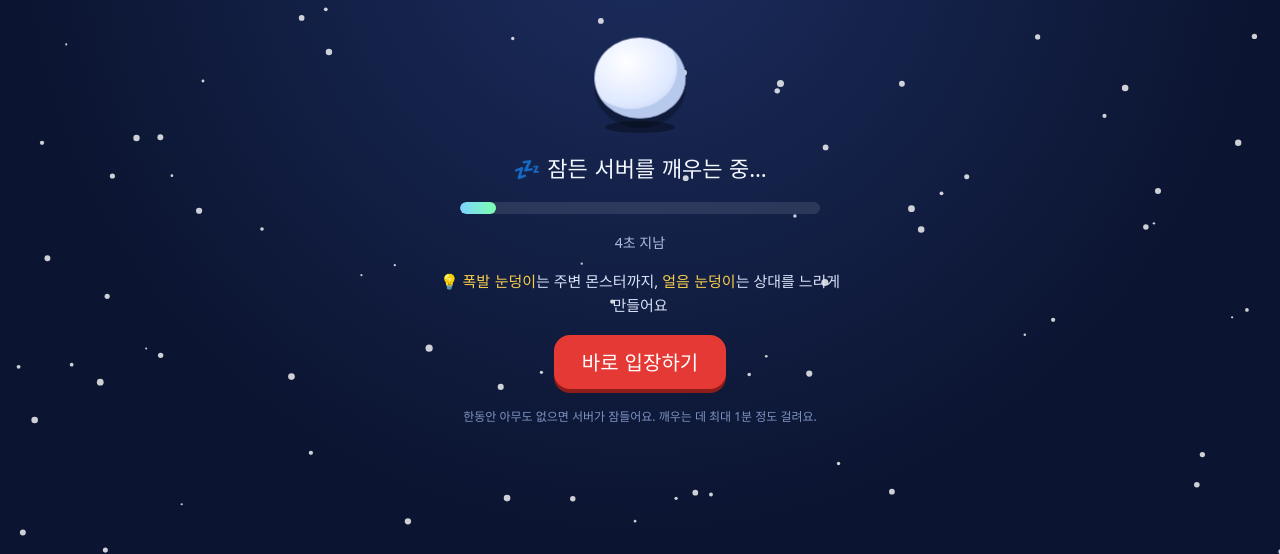
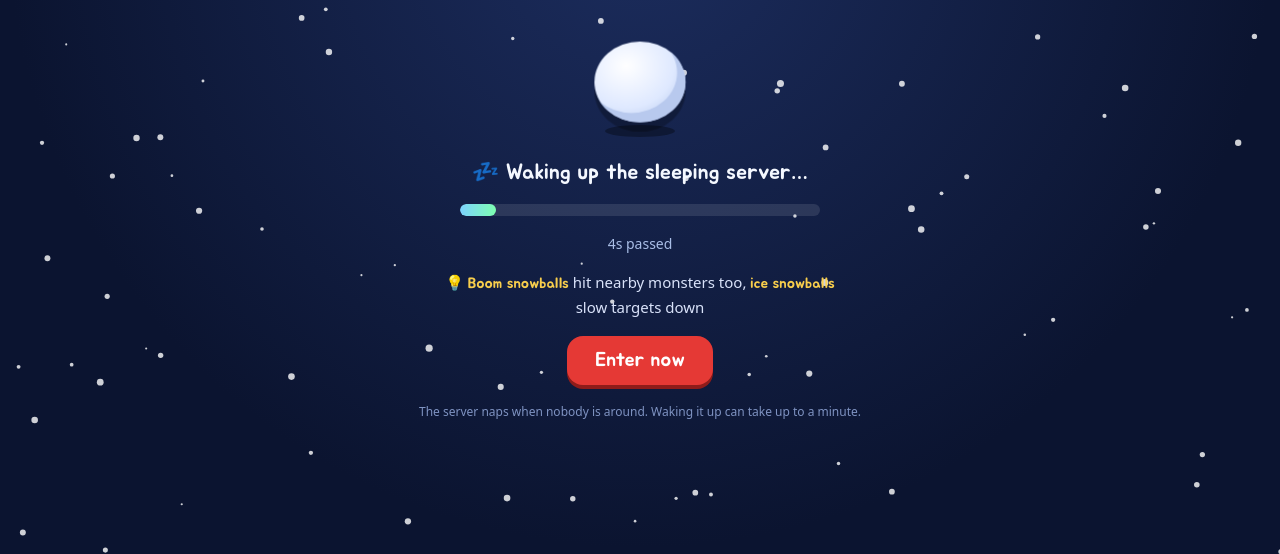
Before and after one commit to snowball-fight/snowball-fight.github.io, a plain HTML site: page index.html in a window 1280 px wide. Shown: the part 246-800 px from the top of the page. Drawn offline with Linux system fonts and the light colour scheme; no server answers.

Commit message:
대기 화면 다국어 (브라우저 언어에 따라 한국어·영어·일본어·중국어)
Co-Authored-By: Claude Opus 5.5 <noreply@anthropic.com>
Claude-Session: https://claude.ai/code/session_01UrppbAwQ2U1Y3QXffoq6Vq

```diff
--- a/index.html
+++ b/index.html
@@ -40,14 +40,14 @@
 <body>
 <canvas id="snow" aria-hidden="true"></canvas>
 <main>
-  <h1>🎄 크리스마스 눈싸움<small>3D 오픈월드 · 눈마을 1서버</small></h1>
+  <h1><span id="ttl">🎄 크리스마스 눈싸움</span><small id="ttlSub">3D 오픈월드 · 눈마을 1서버</small></h1>
   <div aria-hidden="true" style="margin-top:34px"><div class="ball"></div><div class="shadow" style="margin:0 auto"></div></div>
   <div id="status" role="status" aria-live="polite">눈마을 서버 확인 중…</div>
   <div class="bar" aria-hidden="true"><i id="prog"></i></div>
   <div id="sub"></div>
   <div id="tip"></div>
   <a class="go" id="go" href="https://christmas-snowball.onrender.com/">바로 입장하기</a>
-  <div class="foot">한동안 아무도 없으면 서버가 잠들어요. 깨우는 데 최대 1분 정도 걸려요.</div>
+  <div class="foot" id="foot">한동안 아무도 없으면 서버가 잠들어요. 깨우는 데 최대 1분 정도 걸려요.</div>
 </main>
 <script>
 const GAME = 'https://christmas-snowball.onrender.com';
@@ -55,16 +55,27 @@ const $ = id => document.getElementById(id);
 const qs = location.search + location.hash;
 $('go').href = GAME + '/' + qs;
 
+// 언어: 브라우저 언어로 자동 (한국어 · English · 日本語 · 中文)
+const LANG = (() => { const n = String(navigator.language || 'ko').toLowerCase().slice(0, 2); return ['ko', 'en', 'ja', 'zh'].includes(n) ? n : 'en'; })();
+const L = {
+  ko: { ttl: '🎄 크리스마스 눈싸움', sub: '3D 오픈월드 · 눈마을 1서버', check: '눈마을 서버 확인 중…', go: '바로 입장하기', foot: '한동안 아무도 없으면 서버가 잠들어요. 깨우는 데 최대 1분 정도 걸려요.',
+    ready: '서버 준비 완료! 입장합니다 ⛄', playing: n => `지금 ${n}명이 놀고 있어요`, waking: '💤 잠든 서버를 깨우는 중…', sec: s => `${s}초 지남`, long: ' · 오래 걸리면 아래 버튼으로 직접 들어가 보세요',
+    tips: ['<b>안전지대</b>(초록 원) 밖에서는 다른 플레이어와도 눈싸움을 할 수 있어요', '<b>나쁜 산타</b>를 쓰러뜨리면 반짝이는 황금 선물을 떨어뜨려요', '선물 아이템은 <b>먹을수록 중첩</b>돼요. 연사를 먹으면 눈덩이 수도 늘어나요', '모닥불 옆 통나무에 <b>앉아서(F)</b> 쉬면 체력이 빨리 차요', '안전지대에서 <b>☕ 티타임(T)</b>으로 따뜻한 커피 한 잔!', '<b>👕 꾸미기</b>에서 루돌프 코, 산타 수염, 토끼 귀를 골라 보세요', '<b>폭발 눈덩이</b>는 주변 몬스터까지, <b>얼음 눈덩이</b>는 상대를 느리게 만들어요'] },
+  en: { ttl: '🎄 Christmas Snowball Fight', sub: '3D open world · Snow Village Server 1', check: 'Checking the Snow Village server…', go: 'Enter now', foot: 'The server naps when nobody is around. Waking it up can take up to a minute.',
+    ready: 'Server ready! Entering ⛄', playing: n => `${n} playing right now`, waking: '💤 Waking up the sleeping server…', sec: s => `${s}s passed`, long: ' · Taking long? Try the button below',
+    tips: ['Outside the <b>Safe Zone</b> (green circle) you can snowball-fight other players too', 'Defeat a <b>Bad Santa</b> and it drops shiny golden gifts', 'Gift items <b>stack</b> the more you collect. Rapid fire also raises your snowball count', 'Rest <b>seated (F)</b> on the logs by the campfire to heal faster', 'Enjoy a warm cup of coffee with <b>☕ Tea Time (T)</b> in the Safe Zone!', 'Pick a Rudolph nose, Santa beard or bunny ears in <b>👕 Customize</b>', '<b>Boom snowballs</b> hit nearby monsters too, <b>ice snowballs</b> slow targets down'] },
+  ja: { ttl: '🎄 クリスマス雪合戦', sub: '3Dオープンワールド · 雪の村 サーバー1', check: '雪の村サーバーを確認中…', go: 'すぐに入場', foot: 'しばらく誰もいないとサーバーが眠ります。起こすのに最大1分ほどかかります。',
+    ready: 'サーバー準備完了！入場します ⛄', playing: n => `いま${n}人が遊んでいます`, waking: '💤 眠っているサーバーを起こしています…', sec: s => `${s}秒経過`, long: ' · 長くかかるときは下のボタンから入ってみてください',
+    tips: ['<b>安全地帯</b>（緑の円）の外では、ほかのプレイヤーとも雪合戦ができます', '<b>わるいサンタ</b>を倒すと、きらきらの金のプレゼントを落とします', 'プレゼントのアイテムは<b>取るほど重ねがけ</b>できます。連射を取ると雪玉の数も増えます', 'たき火のそばの丸太に<b>座って(F)</b>休むと、体力が早く回復します', '安全地帯で<b>☕ ティータイム(T)</b>、あたたかいコーヒーを一杯！', '<b>👕 着せかえ</b>でルドルフの鼻、サンタのひげ、うさ耳を選んでみよう', '<b>爆発雪玉</b>はまわりのモンスターにも、<b>氷雪玉</b>は相手を遅くします'] },
+  zh: { ttl: '🎄 圣诞雪球大战', sub: '3D 开放世界 · 雪村 1服', check: '正在检查雪村服务器…', go: '立即进入', foot: '一段时间没人时服务器会休眠，唤醒最多需要 1 分钟左右。',
+    ready: '服务器已就绪！正在进入 ⛄', playing: n => `现在有 ${n} 人在玩`, waking: '💤 正在唤醒休眠的服务器…', sec: s => `已过 ${s} 秒`, long: ' · 等太久的话请点下面的按钮直接进入',
+    tips: ['在<b>安全区</b>（绿色圆圈）外也可以和其他玩家打雪仗', '打倒<b>坏圣诞老人</b>会掉落闪亮的金色礼物', '礼物道具<b>越吃越能叠加</b>。吃到连射还会增加雪球数量', '在篝火旁的木头上<b>坐下(F)</b>休息，体力恢复更快', '在安全区用<b>☕ 下午茶(T)</b>来一杯热咖啡！', '在<b>👕 装扮</b>里试试驯鹿红鼻子、圣诞老人胡子和兔耳朵', '<b>爆炸雪球</b>会波及周围怪物，<b>冰冻雪球</b>能让对手变慢'] },
+}[LANG];
+document.documentElement.lang = LANG === 'zh' ? 'zh-CN' : LANG;
+$('ttl').textContent = L.ttl; $('ttlSub').textContent = L.sub; $('status').textContent = L.check; $('go').textContent = L.go; $('foot').textContent = L.foot;
+document.title = L.ttl.replace('🎄 ', '');
 // 기다리는 동안 보여줄 게임 팁
-const TIPS = [
-  '<b>안전지대</b>(초록 원) 밖에서는 다른 플레이어와도 눈싸움을 할 수 있어요',
-  '<b>나쁜 산타</b>를 쓰러뜨리면 반짝이는 황금 선물을 떨어뜨려요',
-  '선물 아이템은 <b>먹을수록 중첩</b>돼요. 연사를 먹으면 눈덩이 수도 늘어나요',
-  '모닥불 옆 통나무에 <b>앉아서(F)</b> 쉬면 체력이 빨리 차요',
-  '안전지대에서 <b>☕ 티타임(T)</b>으로 따뜻한 커피 한 잔!',
-  '<b>👕 꾸미기</b>에서 루돌프 코, 산타 수염, 토끼 귀를 골라 보세요',
-  '<b>폭발 눈덩이</b>는 주변 몬스터까지, <b>얼음 눈덩이</b>는 상대를 느리게 만들어요',
-];
+const TIPS = L.tips;
 let tipI = Math.floor(Math.random() * TIPS.length);
 function nextTip() { const el = $('tip'); el.style.opacity = 0; setTimeout(() => { el.innerHTML = '💡 ' + TIPS[tipI++ % TIPS.length]; el.style.opacity = 1; }, 400); }
 nextTip(); setInterval(nextTip, 5000);
@@ -82,16 +93,16 @@ async function check() {
     if (j && j.ok) {
       done = true;
       $('prog').style.width = '100%';
-      $('status').textContent = '서버 준비 완료! 입장합니다 ⛄'; $('status').className = 'ok';
-      $('sub').textContent = j.players ? `지금 ${j.players}명이 놀고 있어요` : '';
+      $('status').textContent = L.ready; $('status').className = 'ok';
+      $('sub').textContent = j.players ? L.playing(j.players) : '';
       setTimeout(() => location.replace(GAME + '/' + qs), sec < 2 ? 150 : 700);
       return;
     }
   } catch (e) { /* 아직 잠자는 중이거나 연결 실패: 다시 시도 */ }
   finally { clearTimeout(to); }
   const s = Math.round((Date.now() - t0) / 1000);
-  if (s >= 2) $('status').textContent = '💤 잠든 서버를 깨우는 중…';
-  $('sub').textContent = s >= 2 ? `${s}초 지남${s > 90 ? ' · 오래 걸리면 아래 버튼으로 직접 들어가 보세요' : ''}` : '';
+  if (s >= 2) $('status').textContent = L.waking;
+  $('sub').textContent = s >= 2 ? L.sec(s) + (s > 90 ? L.long : '') : '';
   $('prog').style.width = Math.min(95, 4 + s / 60 * 91) + '%';
   setTimeout(check, 2000);
 }
```
